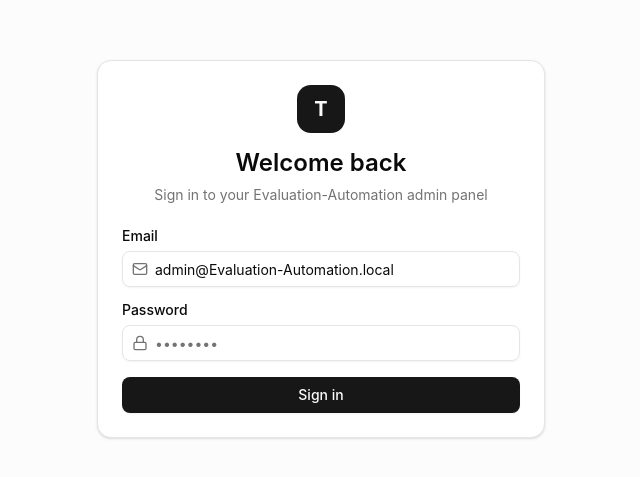
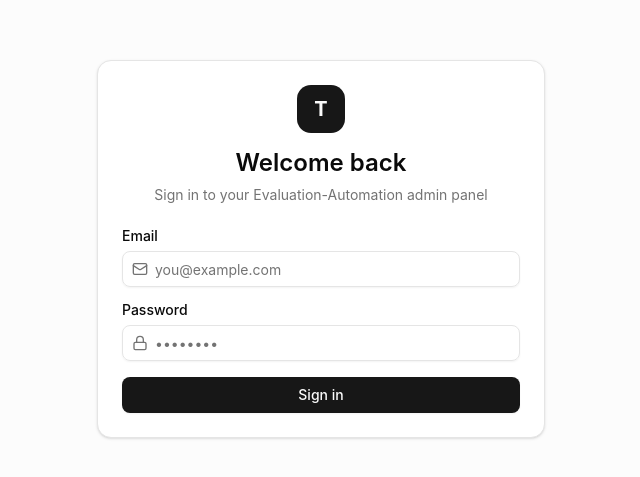
Before and after one commit to DavidCiallo/Evaluation-Automation, a React (Vite) app: page /auth in a window 1280 px wide. Shown: the part 151-628 px from the top of the page, without its empty margins (319-959 px from the left). Built offline with nearby package versions, Linux system fonts and the light colour scheme.

Commit message:
登录页不再预填管理员邮箱

```diff
--- a/client/pages/auth/AuthPage.tsx
+++ b/client/pages/auth/AuthPage.tsx
@@ -12,7 +12,7 @@ import { toast } from "@/client/methods/notify"
 
 export function AuthPage() {
   const navigate = useNavigate()
-  const [email, setEmail] = useState("admin@Evaluation-Automation.local")
+  const [email, setEmail] = useState("")
   const [password, setPassword] = useState("")
   const [loading, setLoading] = useState(false)
 
```
